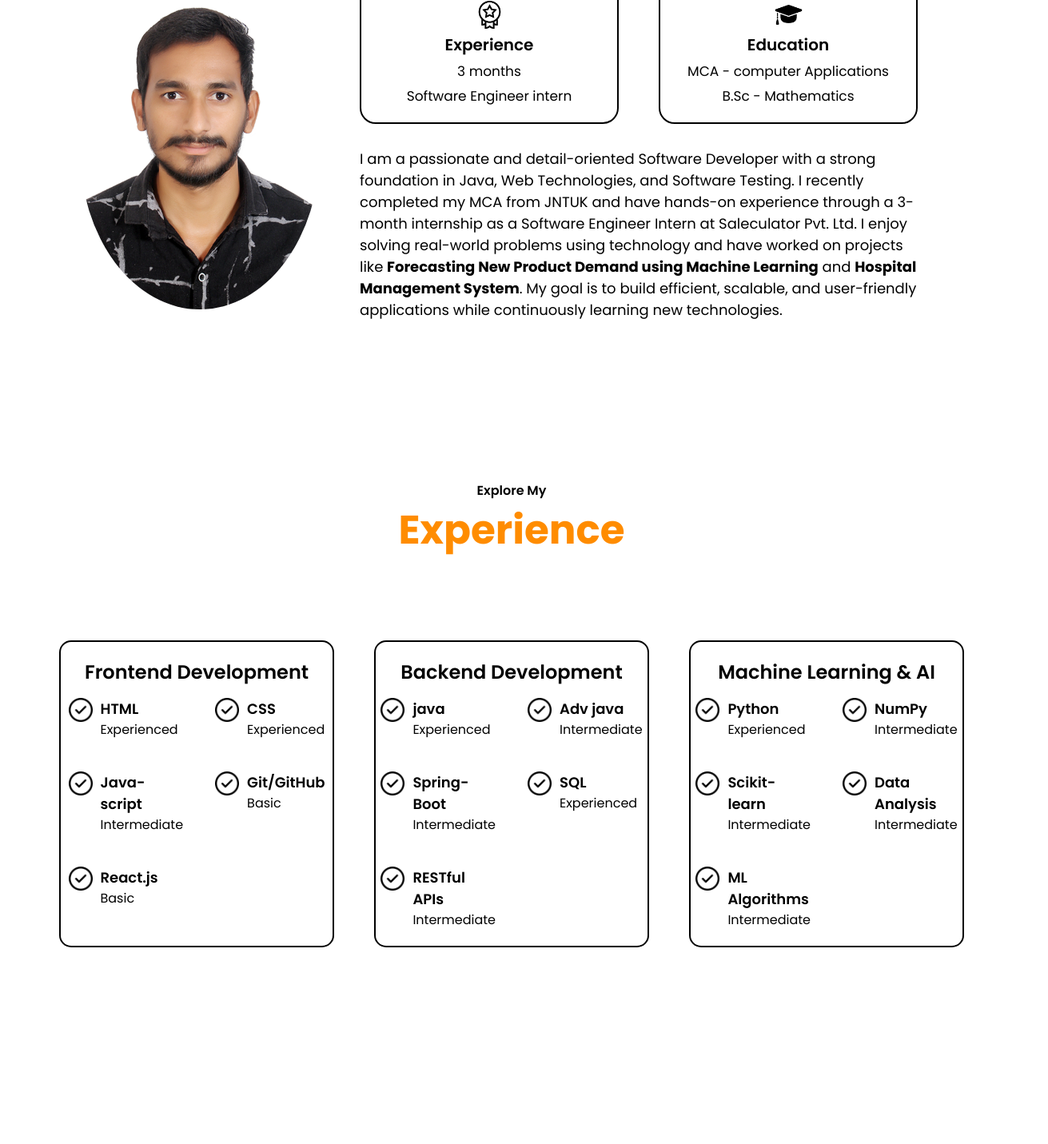
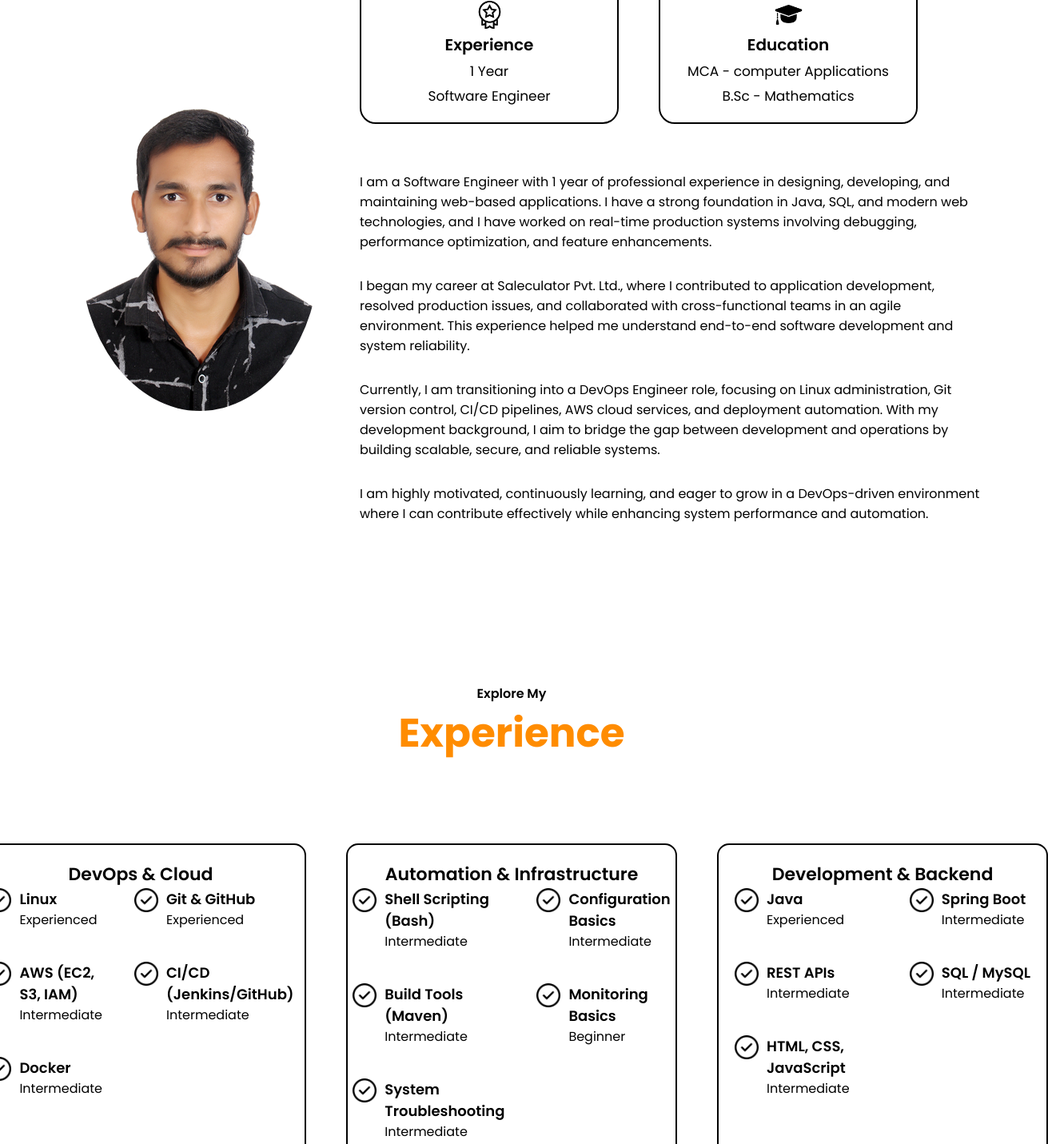
Before and after one commit to satish5626/portfolio, a website: page public_html/portfolio.html in a window 1280 px wide. Shown: the part 961-2392 px from the top of the page at 80% size, 1311 px wide, since content can reach past the window. Drawn offline with Linux system fonts and the light colour scheme.

Commit message:
updated portfolio project

```diff
--- a/public_html/portfolio.html
+++ b/public_html/portfolio.html
@@ -43,8 +43,10 @@
                    Hello, I'm
                 </span>
                 <h1>Satish Yarrabathula</h1>
-                <span  class="sec-1-2-3"> Full stack Developer</span>
-                <p>I am an enthusiastic Full Stack Developer with a solid foundation in Java, SQL, HTML, CSS, and JavaScript. I recently completed a 3-month internship as a Software Engineer Intern at Saleculator Pvt. Ltd., where I gained practical experience in software development and problem-solving. Additionally, I have earned a Java Full Stack Certification from Naresh IT, Hyderabad, which has strengthened my expertise in both frontend and backend development. I am eager to apply my skills to real-world projects and grow in a dynamic and challenging environment. </p>
+                <span  class="sec-1-2-3"> Software Engineer | Aspiring DevOps Engineer</span>
+                <p>Hi, I’m Satish Yarrabathula, a Software Engineer with 1 year of experience in building and maintaining web applications using Java, SQL, HTML, CSS, and JavaScript. I have industry experience working on real-time projects at Saleculator Pvt. Ltd.</p>
+
+<p>I am currently transitioning into a DevOps Engineer role, focusing on Linux, Git, AWS, CI/CD, and cloud automation. I am passionate about learning modern DevOps practices and applying my development background to build scalable, reliable systems. </p>
                 <div class="btns">
                     <a href="folder/Satish_Yarrabathula_Resume_SoftwareEngineer.pdf" download="resume.pdf">Download CV</a>
                     <button onclick="window.location.href='tel:+916304212346'">Contact Info</button>
@@ -76,8 +78,8 @@
                      <div class="box">
                      <img src="folder/expertise.png" alt=""/>
                      <span>Experience</span>
-                     <span>3 months</span>
-                     <span>Software Engineer intern</span>
+                     <span>1 Year</span>
+                     <span>Software Engineer</span>
                      </div>
                      <div class="box">
                      <img src="folder/education.png" alt=""/>
@@ -87,14 +89,18 @@
                      </div>
 
                  </div>
-                 <p class="p1"> I am a passionate and detail-oriented Software Developer with a strong foundation in
-Java, Web Technologies, and Software Testing. I recently completed my MCA from JNTUK
-and have hands-on experience through a 3-month internship as a Software Engineer Intern
-at Saleculator Pvt. Ltd. I enjoy solving real-world problems using technology and have
-worked on projects like <b>Forecasting New Product Demand using Machine Learning</b> and
-<b>Hospital Management System</b>. My goal is to build efficient, scalable, and
-user-friendly applications while continuously learning new technologies.
+                 <p class="p1"><p> I am a Software Engineer with 1 year of professional experience in designing, developing, and maintaining web-based applications. I have a strong foundation in Java, SQL, and modern web technologies, and I have worked on real-time production systems involving debugging, performance optimization, and feature enhancements.
 </p>
+<p>I began my career at Saleculator Pvt. Ltd., where I contributed to application development, resolved production issues, and collaborated with cross-functional teams in an agile environment. This experience helped me understand end-to-end software development and system reliability.</p>
+<p>
+    Currently, I am transitioning into a DevOps Engineer role, focusing on Linux administration, Git version control, CI/CD pipelines, AWS cloud services, and deployment automation. With my development background, I aim to bridge the gap between development and operations by building scalable, secure, and reliable systems.
+</p>
+<p>
+    I am highly motivated, continuously learning, and eager to grow in a DevOps-driven environment where I can contribute effectively while enhancing system performance and automation.
+</p>
+
+
+
              </div>
          </div>
         <!-- section 3 / Experience -->
@@ -105,83 +111,84 @@ user-friendly applications while continuously learning new technologies.
             </div>
             <div class="sec-3-2">
                 <div class="box2">
-                    <span>Frontend Development</span>
+                    <span>DevOps & Cloud</span>
                     <div class="skills">
                     <div class="skills-1">
                         <img src="folder/check-mark.png" alt="alt"/>
                         <div class="skills-1-2">
-                            <span>HTML</span>
+                            <span>Linux</span>
                             <span>Experienced</span>
                         </div>
                     </div>
                         <div class="skills-1">
                         <img src="folder/check-mark.png" alt="alt"/>
                         <div class="skills-1-2">
-                            <span>CSS</span>
+                            <span>Git & GitHub</span>
                             <span>Experienced</span>
                         </div>
                     </div>
                         <div class="skills-1">
                         <img src="folder/check-mark.png" alt="alt"/>
                         <div class="skills-1-2">
-                            <span>Java-script</span>
+                            <span>AWS (EC2, S3, IAM)</span>
                             <span>Intermediate</span>
                         </div>
                     </div>
                         <div class="skills-1">
                         <img src="folder/check-mark.png" alt="alt"/>
                         <div class="skills-1-2">
-                            <span>Git/GitHub</span>
-                            <span>Basic</span>
+                            <span>CI/CD (Jenkins/GitHub)</span>
+                            <span>Intermediate</span>
                         </div>
                     </div>
                         <div class="skills-1">
                         <img src="folder/check-mark.png" alt="alt"/>
                         <div class="skills-1-2">
-                            <span>React.js</span>
-                            <span>Basic</span>
+                            <span>Docker</span>
+                            <span>Intermediate</span>
                         </div>
                     </div>
+
 
 
                     </div>
 
                 </div>
                 <div class="box2">
-                    <span>Backend Development</span>
+                    <span>Automation & Infrastructure</span>
                     <div class="skills">
                     <div class="skills-1">
                         <img src="folder/check-mark.png" alt="alt"/>
                         <div class="skills-1-2">
-                            <span>java</span>
-                            <span>Experienced</span>
+                            <span>Shell Scripting (Bash)</span>
+                            <span>Intermediate</span>
                         </div>
                     </div>
                         <div class="skills-1">
                         <img src="folder/check-mark.png" alt="alt"/>
                         <div class="skills-1-2">
-                            <span>Adv java</span>
+                            <span>Configuration Basics</span>
                             <span>Intermediate</span>
                         </div>
                     </div>
 <div class="skills-1">
                         <img src="folder/check-mark.png" alt="alt"/>
                         <div class="skills-1-2">
-                            <span>Spring-Boot</span>
+                            <span>Build Tools (Maven)</span>
                             <span>Intermediate</span>
                         </div>
                     </div>
                         <div class="skills-1">
                         <img src="folder/check-mark.png" alt="alt"/>
                         <div class="skills-1-2">
-                            <span>SQL</span>
-                            <span>Experienced</span>
+                            <span>Monitoring Basics</span>
+                            <span>Beginner</span>
                         </div>
                     </div>
                         <div class="skills-1">
                         <img src="folder/check-mark.png" alt="alt"/>
                         <div class="skills-1-2">
-                            <span>RESTful APIs</span>
+                            <span>System Troubleshooting</span>
                             <span>Intermediate</span>
                         </div>
                     </div>
@@ -192,40 +199,40 @@ user-friendly applications while continuously learning new technologies.
                 </div>
 
                 <div class="box2">
-                    <span>Machine Learning & AI </span>
+                    <span>Development & Backend </span>
                     <div class="skills">
                     <div class="skills-1">
                         <img src="folder/check-mark.png" alt="alt"/>
                         <div class="skills-1-2">
-                            <span>Python</span>
+                            <span>Java</span>
                             <span>Experienced</span>
                         </div>
                     </div>
                         <div class="skills-1">
                         <img src="folder/check-mark.png" alt="alt"/>
                         <div class="skills-1-2">
-                            <span>NumPy</span>
+                            <span>Spring Boot</span>
                             <span>Intermediate</span>
                         </div>
                     </div>
 <div class="skills-1">
                         <img src="folder/check-mark.png" alt="alt"/>
                         <div class="skills-1-2">
-                            <span>Scikit-learn</span>
+                            <span>REST APIs</span>
                             <span>Intermediate</span>
                         </div>
                     </div>
                         <div class="skills-1">
                         <img src="folder/check-mark.png" alt="alt"/>
                         <div class="skills-1-2">
-                            <span>Data Analysis</span>
+                            <span>SQL / MySQL</span>
                             <span>Intermediate</span>
                         </div>
                     </div>
                         <div class="skills-1">
                         <img src="folder/check-mark.png" alt="alt"/>
                         <div class="skills-1-2">
-                            <span>ML Algorithms</span>
+                            <span>HTML, CSS, JavaScript</span>
                             <span>Intermediate</span>
                         </div>
                     </div>
--- a/public_html/sec3.css
+++ b/public_html/sec3.css
@@ -21,18 +21,18 @@
     gap:50px;
 }
 .box2{
-    width:300px;
+    width:370px;
     border:2px solid black;
     display: flex;
     flex-direction: column;
     align-items: center;
     padding: 20px;
     border-radius: 15px;
-    gap: 15px;
+    gap: 1px;
 
 }
 .box2 >:nth-child(1){
-    font-size: 24px;
+    font-size: 22px;
     font-weight: 600;
 
 }
@@ -71,7 +71,7 @@
 }
 .box2{
     width:500px;
-    gap: 15px;
+    gap: 10px;
 
 }
 .box2 >:nth-child(1){
```
